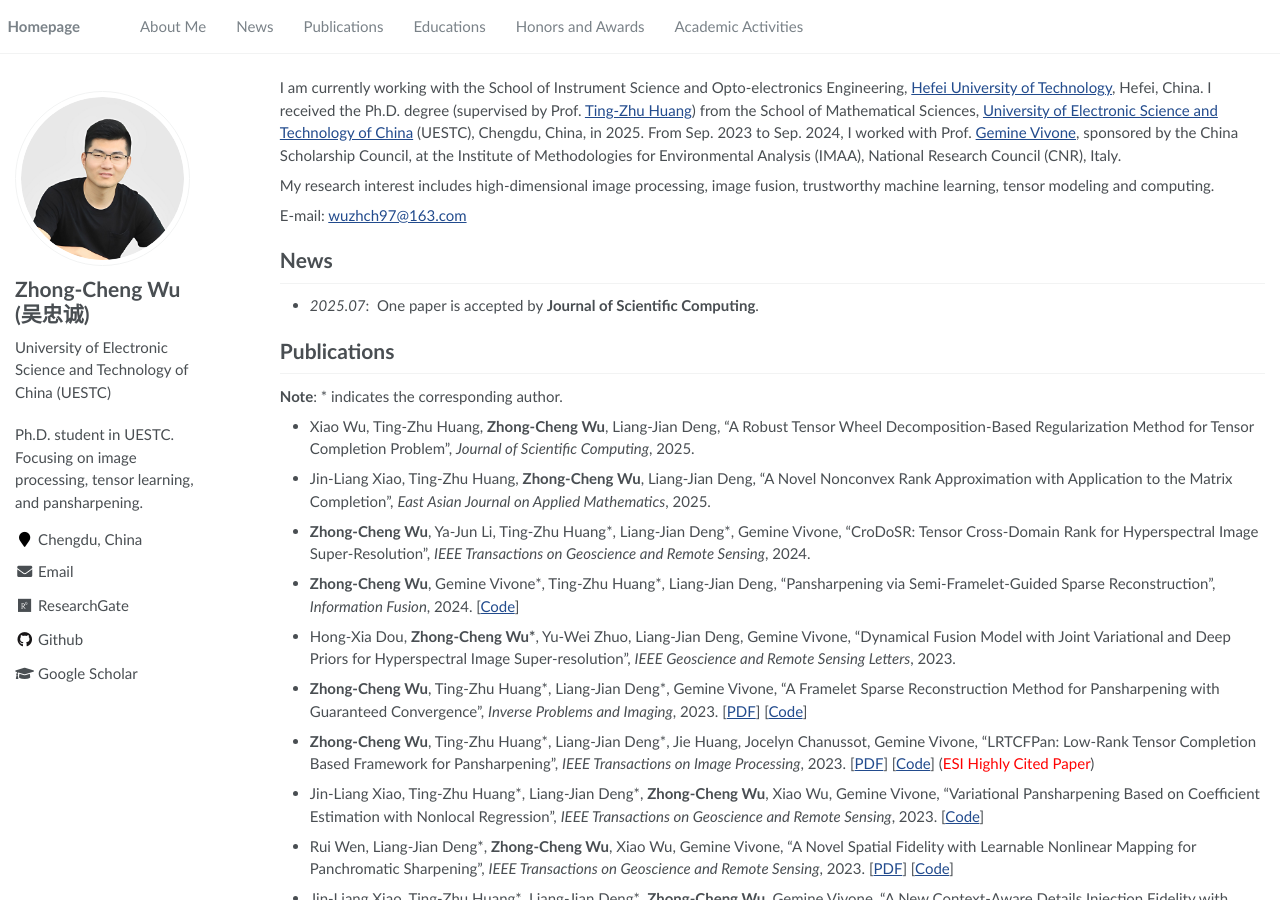
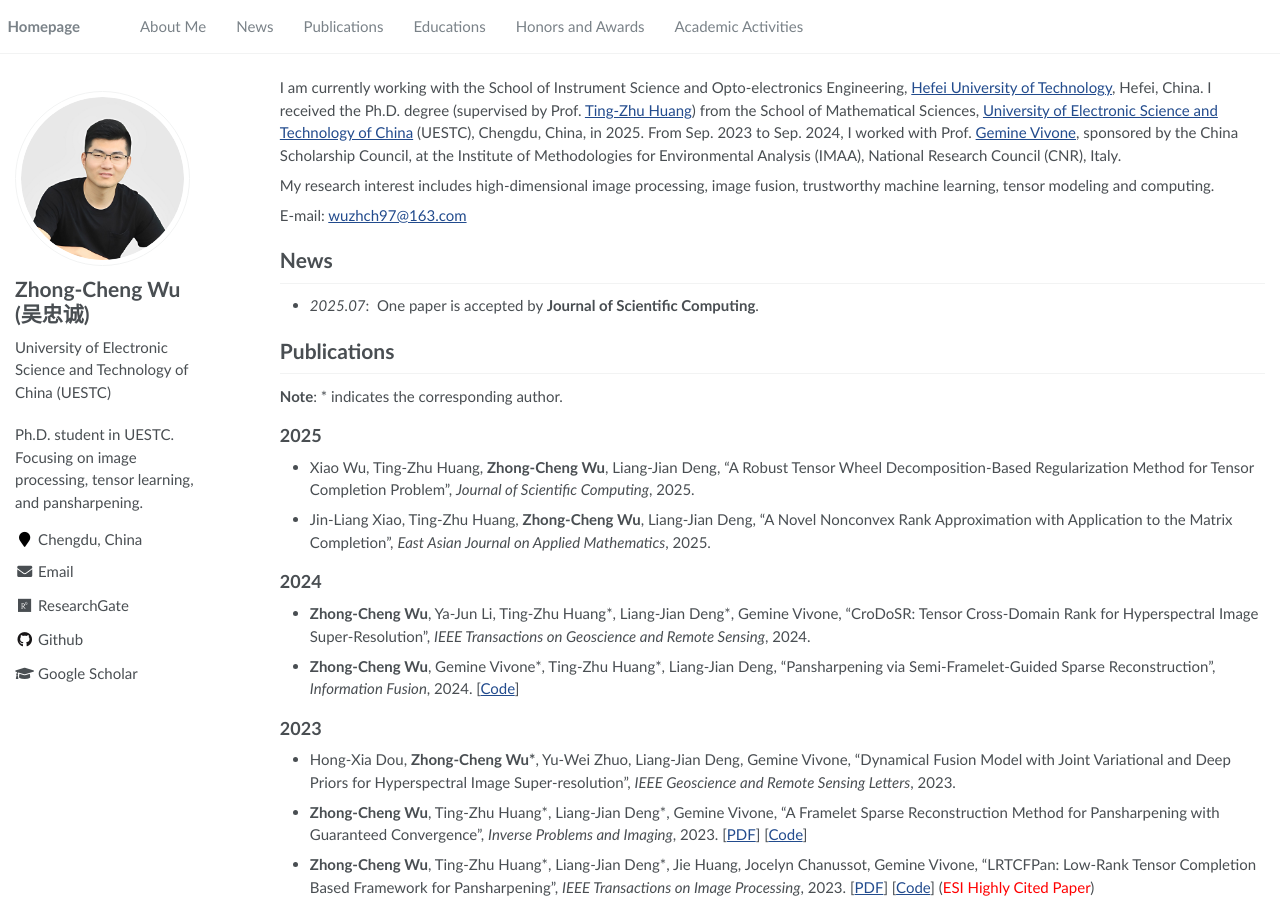
Before and after one commit to zhongchengwu/zhongchengwu.github.io, a Jekyll site: the page built from _pages/about.md, in a window 1280 px wide and 900 px high. Built offline with Jekyll 4.4.1, drawn with Linux system fonts in a browser that asks for light colours.

Commit message:
Update about.md

```diff
--- a/_pages/about.md
+++ b/_pages/about.md
@@ -30,13 +30,19 @@ E-mail: <wuzhch97@163.com> &emsp;
 # Publications
 <b>Note</b>: \* indicates the corresponding author.
 
+## 2025
+
 - Xiao Wu, Ting-Zhu Huang, <b>Zhong-Cheng Wu</b>, Liang-Jian Deng, "A Robust Tensor Wheel Decomposition-Based Regularization Method for Tensor Completion Problem", *Journal of Scientific Computing*, 2025.
 
 - Jin-Liang Xiao, Ting-Zhu Huang, <b>Zhong-Cheng Wu</b>, Liang-Jian Deng, "A Novel Nonconvex Rank Approximation with Application to the Matrix Completion", *East Asian Journal on Applied Mathematics*, 2025.
 
+## 2024
+
 - <b>Zhong-Cheng Wu</b>, Ya-Jun Li, Ting-Zhu Huang\*, Liang-Jian Deng\*, Gemine Vivone, "CroDoSR: Tensor Cross-Domain Rank for Hyperspectral Image Super-Resolution", *IEEE Transactions on Geoscience and Remote Sensing*, 2024.
 
 - <b>Zhong-Cheng Wu</b>, Gemine Vivone\*, Ting-Zhu Huang\*, Liang-Jian Deng, "Pansharpening via Semi-Framelet-Guided Sparse Reconstruction", *Information Fusion*, 2024. [[Code](https://github.com/zhongchengwu/code_SemiFGSR)]
+
+## 2023
 
 - Hong-Xia Dou, <b>Zhong-Cheng Wu\*</b>, Yu-Wei Zhuo, Liang-Jian Deng, Gemine Vivone, "Dynamical Fusion Model with Joint Variational and Deep Priors for Hyperspectral Image Super-resolution", *IEEE Geoscience and Remote Sensing Letters*, 2023.
 
```
